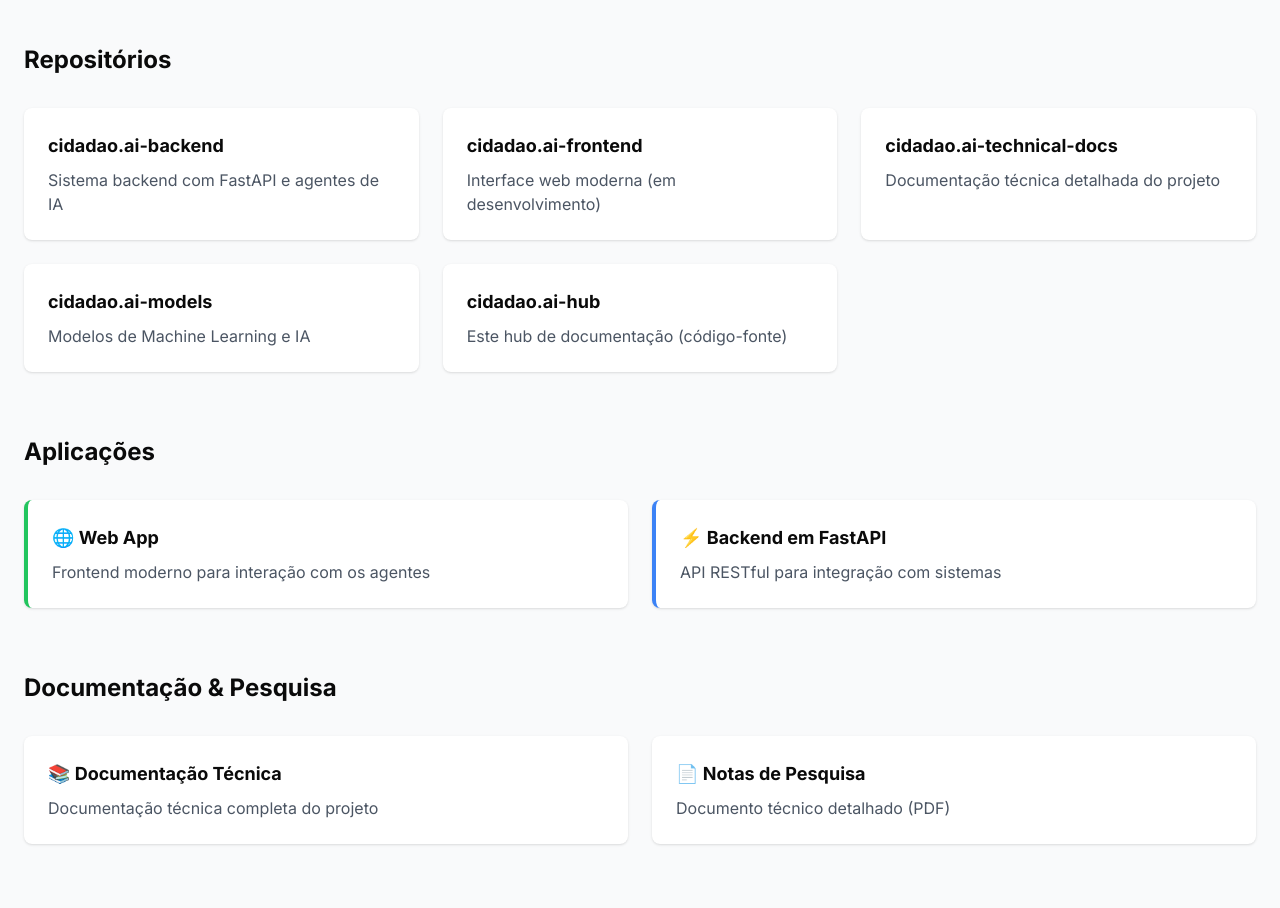
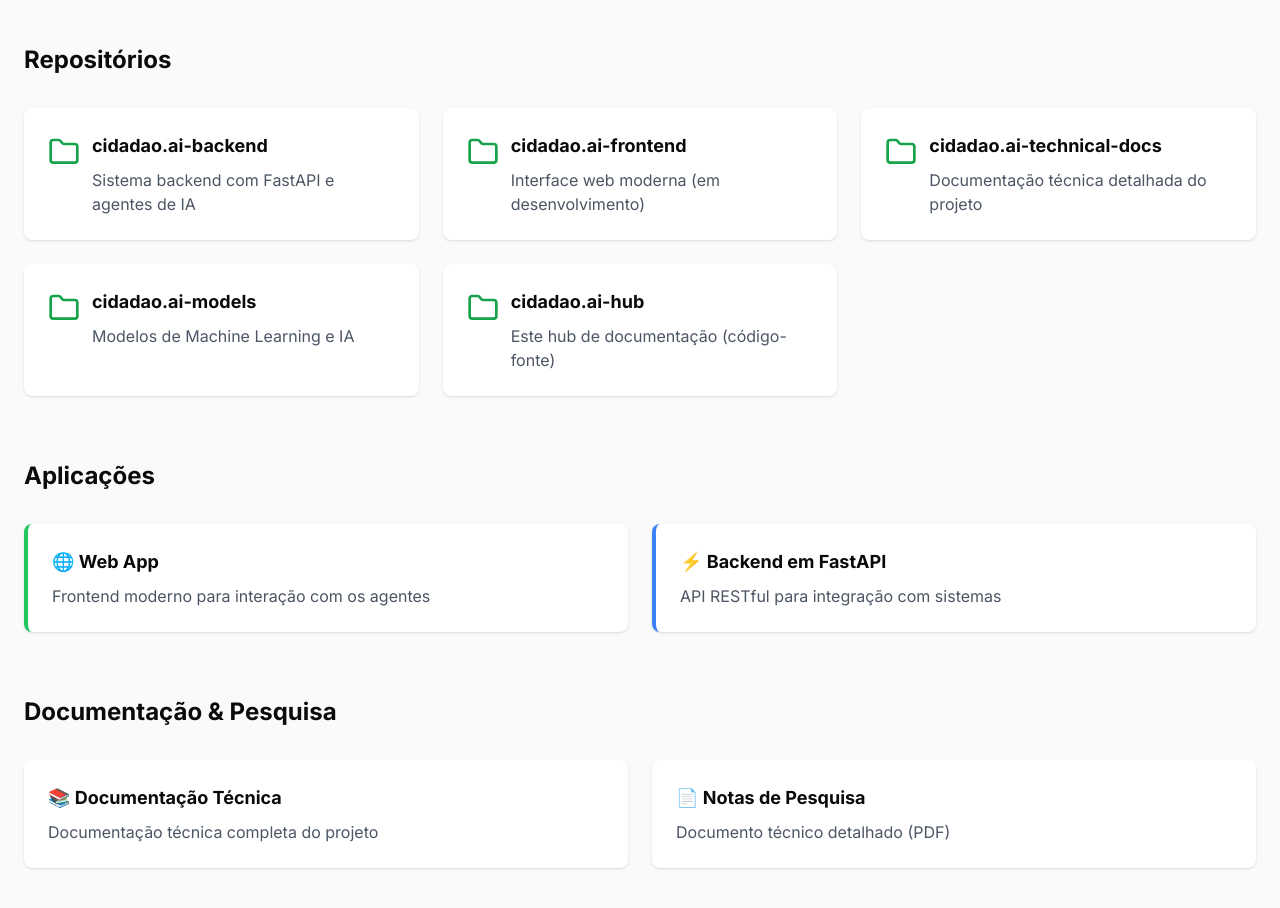
Before and after one commit to anderson-ufrj/cidadao.ai-hub, a Next.js app: page /pt in a window 1280 px wide. Shown: the part 1580-2488 px from the top of the page. Built offline with nearby package versions, Linux system fonts and the light colour scheme.

Commit message:
feat: add folder icons to repositories section

```diff
--- a/app/pt/page.tsx
+++ b/app/pt/page.tsx
@@ -6,6 +6,7 @@
 import { agents } from '@/data/agents'
 import Image from 'next/image'
 import Link from 'next/link'
+import { Folder } from 'lucide-react'
 
 export default function PTPage() {
   const t = getTranslations('pt')
@@ -100,28 +101,53 @@
             <div className="grid grid-cols-1 md:grid-cols-2 lg:grid-cols-3 gap-6">
               <Link href="https://github.com/anderson-ufrj/cidadao.ai-backend"
                     className="p-6 bg-white dark:bg-gray-800 rounded-lg shadow hover:shadow-lg transition-all duration-300 hover-lift group">
+                <div className="flex items-start gap-3">
+                  <Folder className="w-8 h-8 text-green-600 dark:text-green-400 mt-1 flex-shrink-0" />
+                  <div className="flex-1">
                     <h3 className="font-bold text-lg mb-2 group-hover:text-green-600 transition-colors">cidadao.ai-backend</h3>
                     <p className="text-gray-600 dark:text-gray-400">Sistema backend com FastAPI e agentes de IA</p>
+                  </div>
+                </div>
               </Link>
               <Link href="https://github.com/anderson-ufrj/cidadao.ai-frontend"
                     className="p-6 bg-white dark:bg-gray-800 rounded-lg shadow hover:shadow-lg transition-all duration-300 hover-lift group">
+                <div className="flex items-start gap-3">
+                  <Folder className="w-8 h-8 text-green-600 dark:text-green-400 mt-1 flex-shrink-0" />
+                  <div className="flex-1">
                     <h3 className="font-bold text-lg mb-2 group-hover:text-green-600 transition-colors">cidadao.ai-frontend</h3>
                     <p className="text-gray-600 dark:text-gray-400">Interface web moderna (em desenvolvimento)</p>
+                  </div>
+                </div>
               </Link>
               <Link href="https://github.com/anderson-ufrj/cidadao.ai-technical-docs"
                     className="p-6 bg-white dark:bg-gray-800 rounded-lg shadow hover:shadow-lg transition-all duration-300 hover-lift group">
+                <div className="flex items-start gap-3">
+                  <Folder className="w-8 h-8 text-green-600 dark:text-green-400 mt-1 flex-shrink-0" />
+                  <div className="flex-1">
                     <h3 className="font-bold text-lg mb-2 group-hover:text-green-600 transition-colors">cidadao.ai-technical-docs</h3>
                     <p className="text-gray-600 dark:text-gray-400">Documentação técnica detalhada do projeto</p>
+                  </div>
+                </div>
               </Link>
               <Link href="https://github.com/anderson-ufrj/cidadao.ai-models"
                     className="p-6 bg-white dark:bg-gray-800 rounded-lg shadow hover:shadow-lg transition-all duration-300 hover-lift group">
+                <div className="flex items-start gap-3">
+                  <Folder className="w-8 h-8 text-green-600 dark:text-green-400 mt-1 flex-shrink-0" />
+                  <div className="flex-1">
                     <h3 className="font-bold text-lg mb-2 group-hover:text-green-600 transition-colors">cidadao.ai-models</h3>
                     <p className="text-gray-600 dark:text-gray-400">Modelos de Machine Learning e IA</p>
+                  </div>
+                </div>
               </Link>
               <Link href="https://github.com/anderson-ufrj/cidadao.ai-hub"
                     className="p-6 bg-white dark:bg-gray-800 rounded-lg shadow hover:shadow-lg transition-all duration-300 hover-lift group">
+                <div className="flex items-start gap-3">
+                  <Folder className="w-8 h-8 text-green-600 dark:text-green-400 mt-1 flex-shrink-0" />
+                  <div className="flex-1">
                     <h3 className="font-bold text-lg mb-2 group-hover:text-green-600 transition-colors">cidadao.ai-hub</h3>
                     <p className="text-gray-600 dark:text-gray-400">Este hub de documentação (código-fonte)</p>
+                  </div>
+                </div>
               </Link>
             </div>
           </div>
```
Lines whose indentation alone changed are shown as unchanged.
